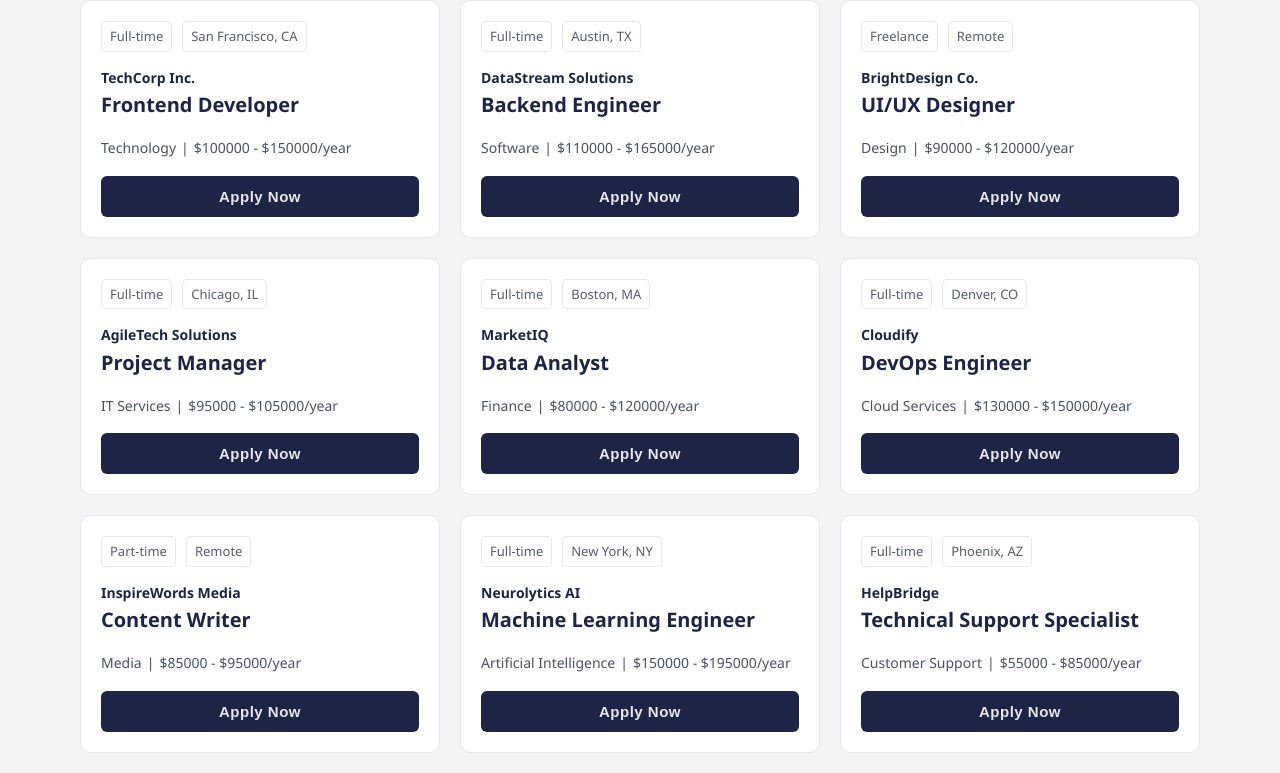
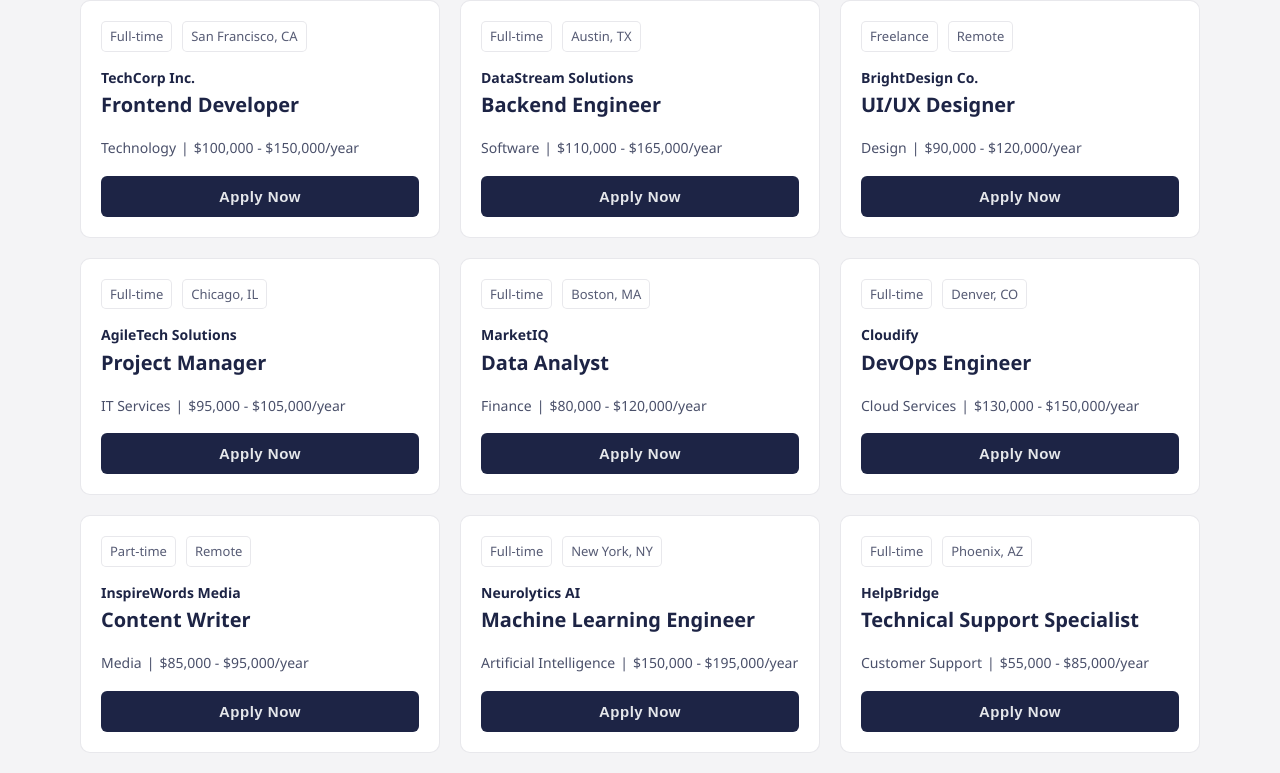
Before and after one commit to Jon-Felipe/Job-Board-React, a React (Vite) app: page / in a window 1280 px wide. Shown: the part 1190-1963 px from the top of the page. Built offline with nearby package versions, Linux system fonts and the light colour scheme.

Commit message:
formatted job salary range values

```diff
--- a/src/components/Job/JobCard.tsx
+++ b/src/components/Job/JobCard.tsx
@@ -24,7 +24,8 @@ function JobCard({ job }: JobCardProps) {
         <p>{job.industry}</p>
         <span>|</span>
         <p>
-          ${job.salaryFrom} - ${job.salaryTo}/year
+          ${job.salaryFrom?.toLocaleString()} - $
+          {job.salaryTo?.toLocaleString()}/year
         </p>
       </div>
       <Button variant='inverted'>Apply Now</Button>
```
